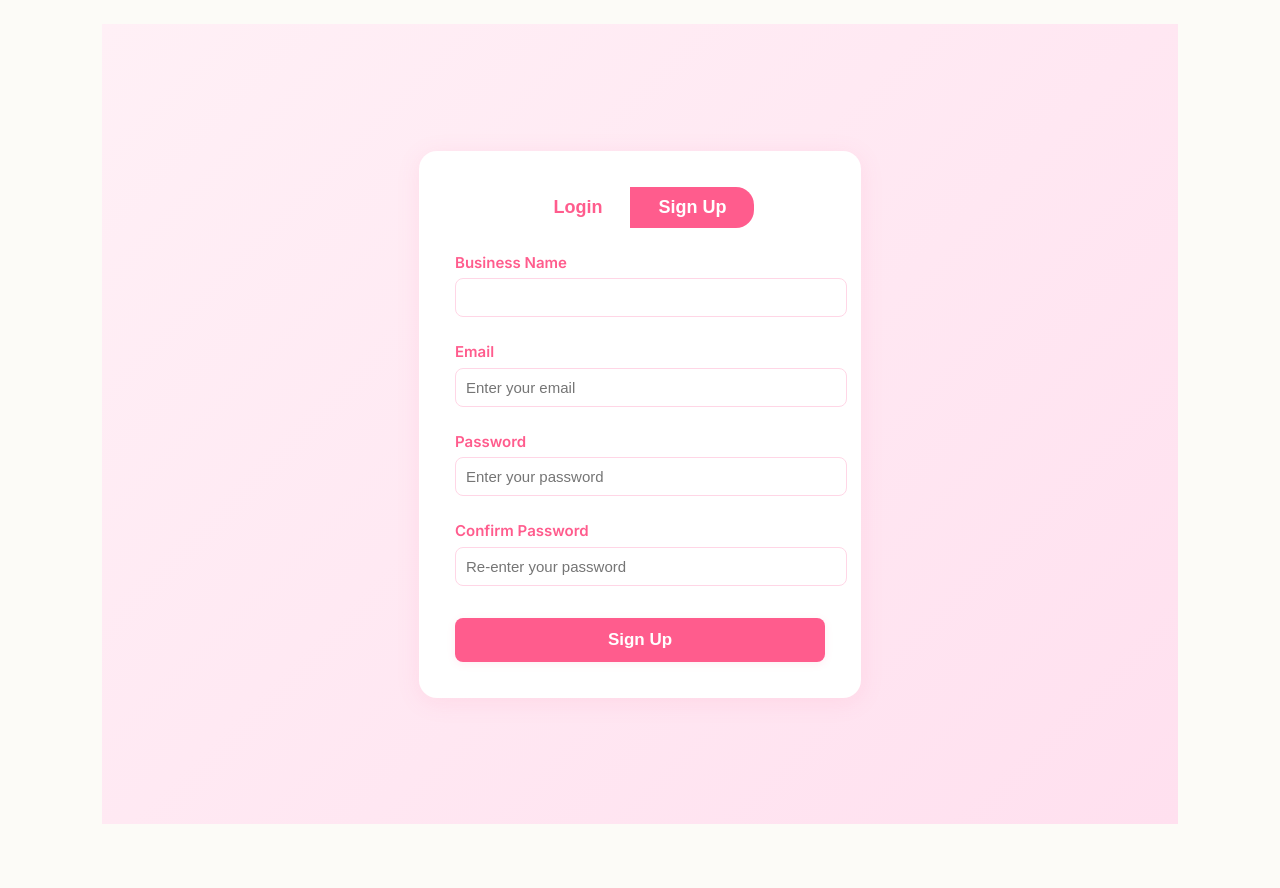
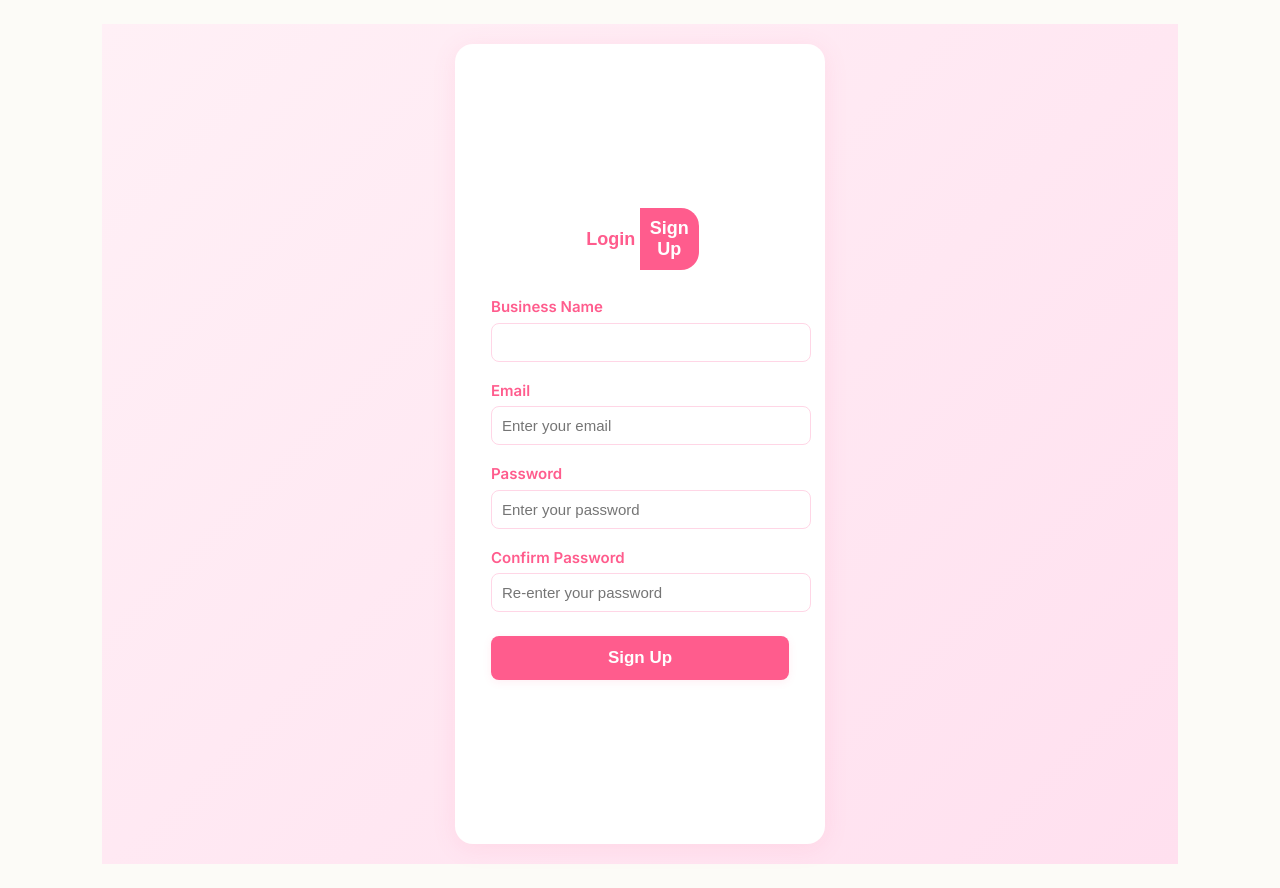
Before and after one commit to AlumulaRohithReddy/catering, a React (Create React App) app in the folder admin-frontend/: page / in a window 1280 px wide. Both pictures are taken after a click on the button "Sign Up". Before the commit the page ends 848 px from the top, so only its background shows below. Built offline with nearby package versions, Linux system fonts and the light colour scheme; no server answers.

Commit message:
Update CatererLogin.js

```diff
--- a/admin-frontend/src/pages/CatererLogin.js
+++ b/admin-frontend/src/pages/CatererLogin.js
@@ -47,21 +47,32 @@ const CatererLogin = () => {
   };
 
   return (
-    <div style={{ minHeight: '100vh', background: 'linear-gradient(135deg, #fff0f6 0%, #ffe0ef 100%)', display: 'flex', alignItems: 'center', justifyContent: 'center' }}>
-      <div style={{ background: '#fff', borderRadius: 18, boxShadow: '0 4px 24px rgba(255,92,141,0.10)', padding: 36, maxWidth: 370, width: '100%' }}>
+    <div style={{ minHeight: '100vh', background: 'linear-gradient(135deg, #fff0f6 0%, #ffe0ef 100%)', display: 'flex', alignItems: 'center', justifyContent: 'center', padding: '20px' }}>
+      <div
+        className="login-container"
+        style={{
+          background: '#fff',
+          borderRadius: 18,
+          boxShadow: '0 4px 24px rgba(255,92,141,0.10)',
+          padding: 36,
+          maxWidth: 370,
+          width: '100%',
+          boxSizing: 'border-box'
+        }}
+      >
         <div style={{ display: 'flex', justifyContent: 'center', marginBottom: 24 }}>
           <button
             onClick={() => setTab('login')}
             style={{
+              flex: 1,
               background: tab === 'login' ? '#ff5c8d' : 'transparent',
               color: tab === 'login' ? '#fff' : '#ff5c8d',
               border: 'none',
               borderRadius: '18px 0 0 18px',
-              padding: '10px 28px',
+              padding: '10px 0',
               fontWeight: 700,
               fontSize: 18,
-              cursor: 'pointer',
-              transition: 'background 0.2s'
+              cursor: 'pointer'
             }}
           >
             Login
@@ -69,15 +80,15 @@ const CatererLogin = () => {
           <button
             onClick={() => setTab('signup')}
             style={{
+              flex: 1,
               background: tab === 'signup' ? '#ff5c8d' : 'transparent',
               color: tab === 'signup' ? '#fff' : '#ff5c8d',
               border: 'none',
               borderRadius: '0 18px 18px 0',
-              padding: '10px 28px',
+              padding: '10px 0',
               fontWeight: 700,
               fontSize: 18,
-              cursor: 'pointer',
-              transition: 'background 0.2s'
+              cursor: 'pointer'
             }}
           >
             Sign Up
@@ -85,20 +96,20 @@ const CatererLogin = () => {
         </div>
         <form onSubmit={handleSubmit}>
           {tab === 'signup' && (
-            <label style={{ color: '#ff5c8d', fontWeight: 600, fontSize: 15, display: 'block', marginBottom: 8 }}>
-              Business Name
+            <label style={{ display: 'block', marginBottom: 16 }}>
+              <span style={{ color: '#ff5c8d', fontWeight: 600, fontSize: 15 }}>Business Name</span>
               <input
                 type="text"
                 name="businessName"
                 value={form.businessName}
                 onChange={handleChange}
                 required
-                style={{ width: '100%', padding: 10, borderRadius: 8, border: '1.5px solid #ffd6e6', marginTop: 4, marginBottom: 16, fontSize: 15 }}
+                style={{ width: '100%', padding: 10, borderRadius: 8, border: '1.5px solid #ffd6e6', marginTop: 4, fontSize: 15 }}
               />
             </label>
           )}
-          <label style={{ color: '#ff5c8d', fontWeight: 600, fontSize: 15, display: 'block', marginBottom: 8 }}>
-            Email
+          <label style={{ display: 'block', marginBottom: 16 }}>
+            <span style={{ color: '#ff5c8d', fontWeight: 600, fontSize: 15 }}>Email</span>
             <input
               type="email"
               name="email"
@@ -106,11 +117,11 @@ const CatererLogin = () => {
               onChange={handleChange}
               required
               placeholder="Enter your email"
-              style={{ width: '100%', padding: 10, borderRadius: 8, border: '1.5px solid #ffd6e6', marginTop: 4, marginBottom: 16, fontSize: 15 }}
+              style={{ width: '100%', padding: 10, borderRadius: 8, border: '1.5px solid #ffd6e6', marginTop: 4, fontSize: 15 }}
             />
           </label>
-          <label style={{ color: '#ff5c8d', fontWeight: 600, fontSize: 15, display: 'block', marginBottom: 8 }}>
-            Password
+          <label style={{ display: 'block', marginBottom: 16 }}>
+            <span style={{ color: '#ff5c8d', fontWeight: 600, fontSize: 15 }}>Password</span>
             <input
               type="password"
               id="password"
@@ -118,21 +129,21 @@ const CatererLogin = () => {
               value={form.password}
               onChange={handleChange}
               required
-              style={{ width: '100%', padding: 10, borderRadius: 8, border: '1.5px solid #ffd6e6', marginTop: 4, marginBottom: 16, fontSize: 15 }}
               placeholder="Enter your password"
+              style={{ width: '100%', padding: 10, borderRadius: 8, border: '1.5px solid #ffd6e6', marginTop: 4, fontSize: 15 }}
             />
           </label>
           {tab === 'signup' && (
-            <label style={{ color: '#ff5c8d', fontWeight: 600, fontSize: 15, display: 'block', marginBottom: 8 }}>
-              Confirm Password
+            <label style={{ display: 'block', marginBottom: 16 }}>
+              <span style={{ color: '#ff5c8d', fontWeight: 600, fontSize: 15 }}>Confirm Password</span>
               <input
                 type="password"
                 name="confirmPassword"
                 value={form.confirmPassword}
                 onChange={handleChange}
                 required
-                style={{ width: '100%', padding: 10, borderRadius: 8, border: '1.5px solid #ffd6e6', marginTop: 4, marginBottom: 16, fontSize: 15 }}
                 placeholder="Re-enter your password"
+                style={{ width: '100%', padding: 10, borderRadius: 8, border: '1.5px solid #ffd6e6', marginTop: 4, fontSize: 15 }}
               />
             </label>
           )}
@@ -151,8 +162,7 @@ const CatererLogin = () => {
               fontSize: 17,
               marginTop: 8,
               boxShadow: '0 2px 8px rgba(255,92,141,0.10)',
-              cursor: 'pointer',
-              transition: 'background 0.18s'
+              cursor: 'pointer'
             }}
           >
             {loading ? (tab === 'login' ? 'Logging in...' : 'Signing up...') : (tab === 'login' ? 'Login' : 'Sign Up')}
@@ -170,10 +180,17 @@ const CatererLogin = () => {
         </form>
       </div>
       <style>{`
-        @media (max-width: 500px) {
-          div[style*='max-width: 370px'] {
-            max-width: 340px !important;
-            padding: 8px !important;
+        @media (max-width: 480px) {
+          .login-container {
+            padding: 20px !important;
+            max-width: 100% !important;
+            margin: 0 10px;
+          }
+          input {
+            font-size: 14px !important;
+          }
+          button {
+            font-size: 16px !important;
           }
         }
       `}</style>
```
